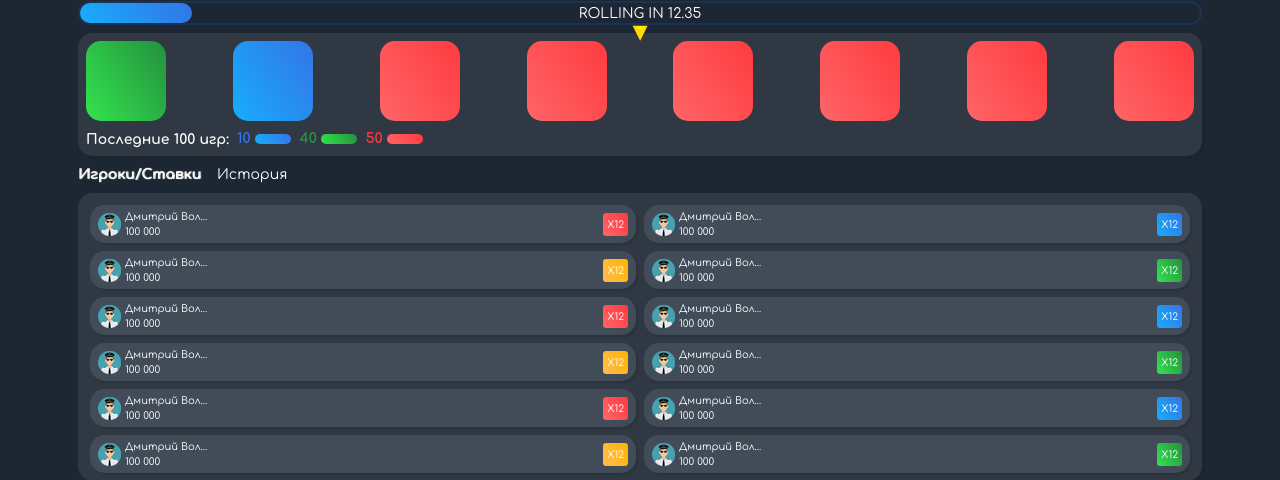
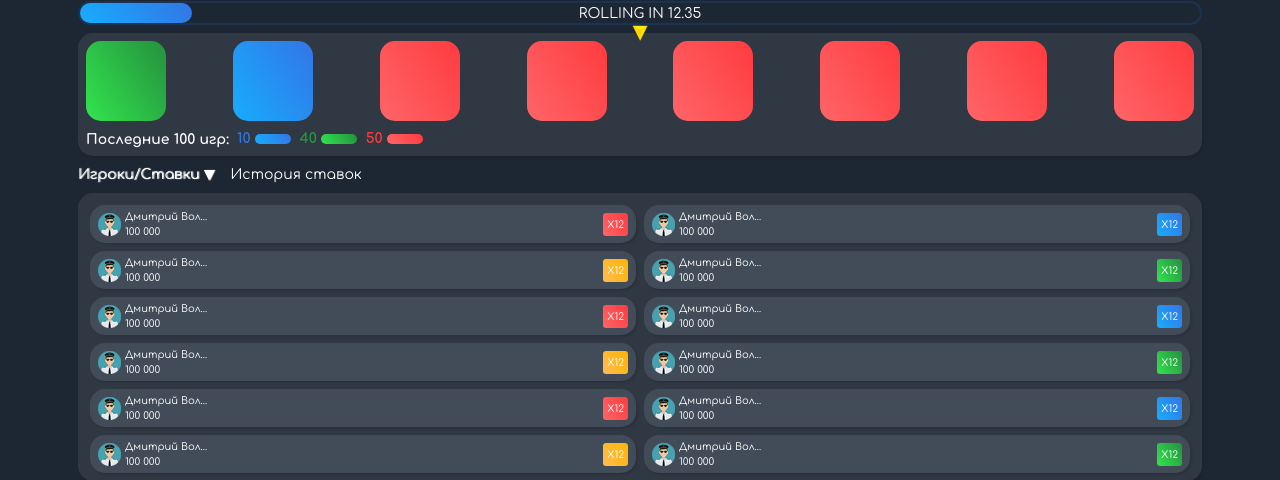
Before and after one commit to weasel-v-dev/tonroll.loc, a PHP site: page / in a window 1280 px wide. Shown: the part 106-586 px from the top of the page. Run offline with PHP 8.4, Linux system fonts and the light colour scheme.

Commit message:
add arrow

```diff
--- a/assets/css/style.css
+++ b/assets/css/style.css
@@ -261,6 +261,12 @@ a {
     font-size: 12px;
 }
 .nav-pills .active span {
-    font-weight: bold;
     text-shadow: 1px 0 1px white;
 }
+.nav-pills .arr {
+    opacity: 0;
+    transition: opacity .10s ease-in;
+}
+.nav-pills .active .arr {
+    opacity: 1;
+}
--- a/index.php
+++ b/index.php
@@ -88,12 +88,12 @@
         <ul class="nav nav-pills " id="pills-tab" role="tablist">
                 <li class="nav-item" role="presentation">
                     <div class="py-2 nowrap me-3 font-14 active"  id="pills-home-tab" data-bs-toggle="pill" data-bs-target="#pills-home" type="button" role="tab" aria-controls="pills-home" aria-selected="true">
-                   <span> Игроки/Ставки</span>
+                        <span>Игроки/Ставки <span class="arr">▼</span></span>
                     </div>
                 </li>
                 <li class="nav-item" role="presentation">
                     <div class="py-2 nowrap font-14"  id="pills-profile-tab" data-bs-toggle="pill" data-bs-target="#pills-profile" type="button" role="tab" aria-controls="pills-profile" aria-selected="false">
-                    <span>История</span>
+                        <span>История ставок <span class="arr">▼</span></span>
                     </div>
                 </li>
             </ul>
```
Lines whose indentation alone changed are shown as unchanged.
